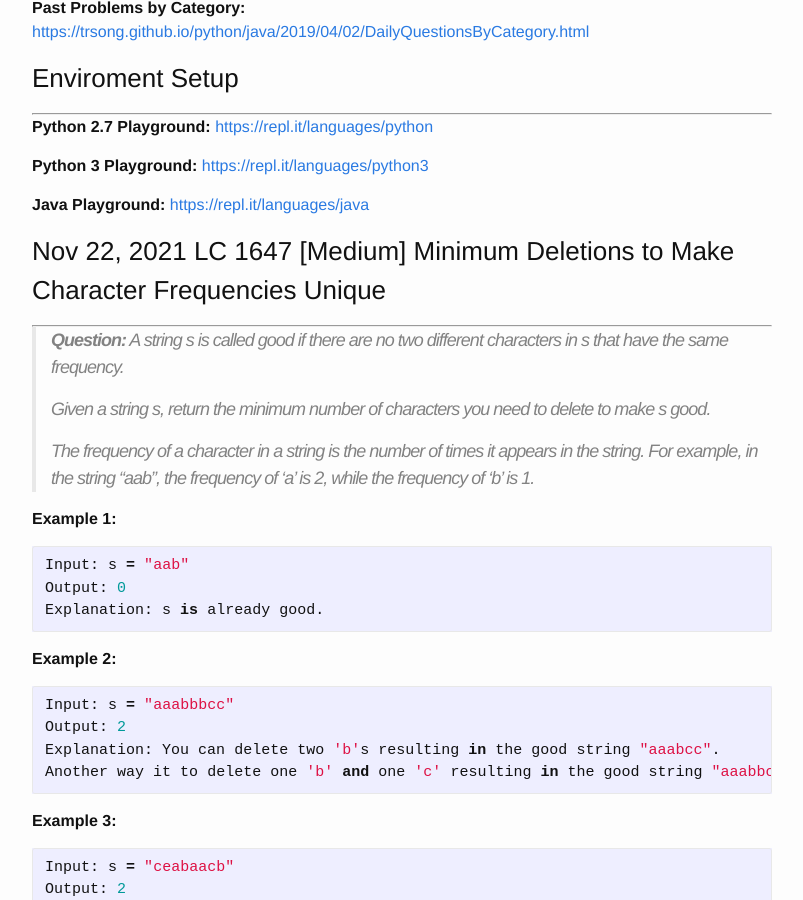
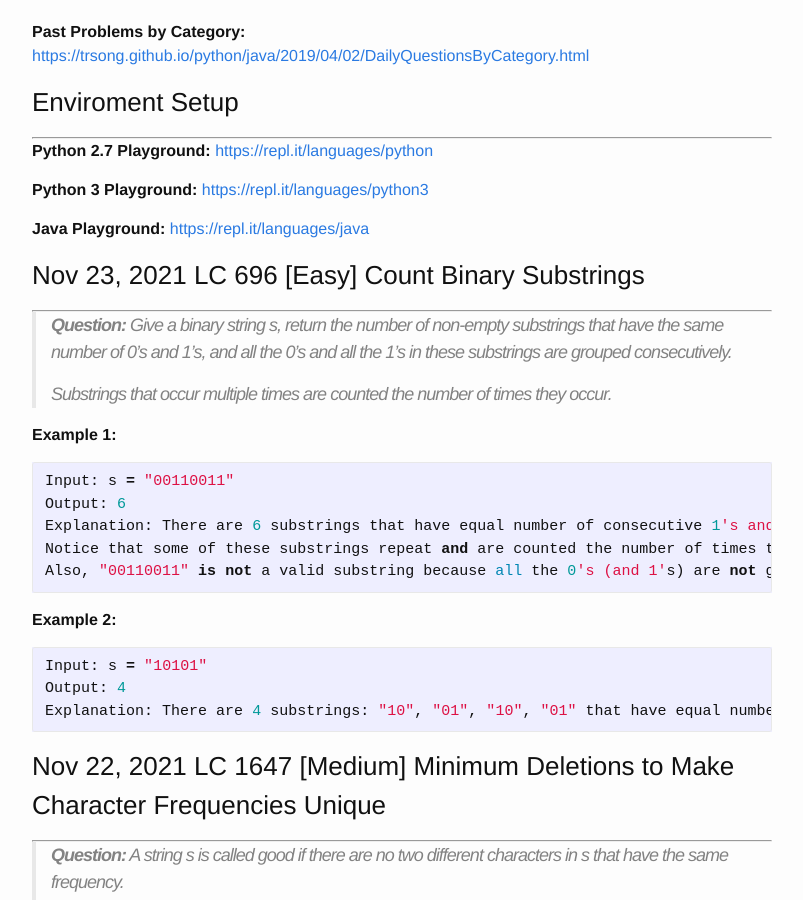
Before and after one commit to trsong/trsong.github.io, a Jekyll site: the page built from _posts/2021-11-01-DailyQuestionsNov.md, in a window 1280 px wide and 900 px high, scrolled down 858 px. Shown: the whole window, without its empty margins (238-1041 px from the left). Built offline with Jekyll 4.4.1, drawn with Linux system fonts in a browser that asks for light colours; some of the changed text lies outside the part shown.

Commit message:
Add Nov 23 question.

````diff
--- a/_posts/2021-11-01-DailyQuestionsNov.md
+++ b/_posts/2021-11-01-DailyQuestionsNov.md
@@ -19,6 +19,29 @@ categories: Python/Java
 **Python 3 Playground:** [https://repl.it/languages/python3](https://repl.it/languages/python3)
 
 **Java Playground:** [https://repl.it/languages/java](https://repl.it/languages/java)
+
+
+### Nov 23, 2021 LC 696 \[Easy\] Count Binary Substrings
+---
+> **Question:** Give a binary string s, return the number of non-empty substrings that have the same number of 0's and 1's, and all the 0's and all the 1's in these substrings are grouped consecutively.
+>
+> Substrings that occur multiple times are counted the number of times they occur.
+
+**Example 1:**
+```py
+Input: s = "00110011"
+Output: 6
+Explanation: There are 6 substrings that have equal number of consecutive 1's and 0's: "0011", "01", "1100", "10", "0011", and "01".
+Notice that some of these substrings repeat and are counted the number of times they occur.
+Also, "00110011" is not a valid substring because all the 0's (and 1's) are not grouped together.
+```
+
+**Example 2:**
+```py
+Input: s = "10101"
+Output: 4
+Explanation: There are 4 substrings: "10", "01", "10", "01" that have equal number of consecutive 1's and 0's.
+```
 
 
 ### Nov 22, 2021 LC 1647 \[Medium\] Minimum Deletions to Make Character Frequencies Unique
````
